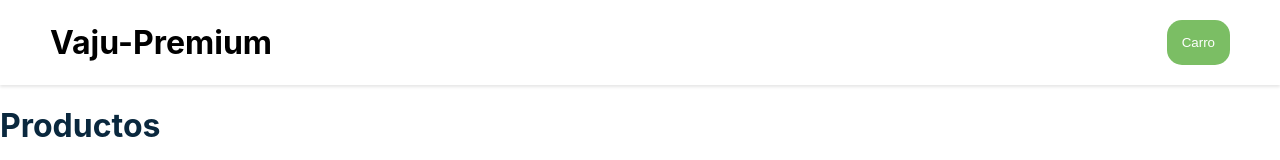
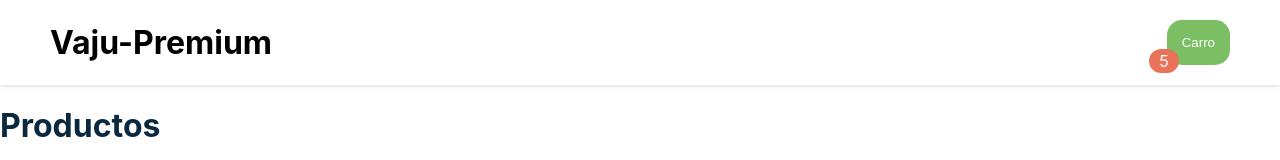
Before and after one commit to JuanGarcia0162/Shop, a React (Create React App) app in the folder shopping-cart/: page / in a window 1280 px wide. Shown: the top 160 px of the page. Built offline with nearby package versions, Linux system fonts and the light colour scheme.

Commit message:
Se agrega 1 componente nuevo (BubbleAlert) Que sirve para indicar cuantos elementos estan en el carro de compras

```diff
--- /dev/null
+++ b/shopping-cart/src/components/BubbleAlert.js
@@ -0,0 +1,19 @@
+import { Component } from "react";
+
+const styles = {
+  bubbleAlert: {
+    backgroundColor: "#E9725A",
+    borderRadius: "15px",
+    color: "#fff",
+    padding: "2px 10px",
+    fontsize: "0.9rem",
+    width: "20px",
+  },
+};
+class BubbeAlert extends Component {
+  render() {
+    return <span style={styles.bubbleAlert}>5</span>;
+  }
+}
+
+export default BubbeAlert;
--- a/shopping-cart/src/components/Carro.js
+++ b/shopping-cart/src/components/Carro.js
@@ -1,5 +1,6 @@
 import { Component } from "react";
-import Button from "./Button";
+import BubbleAlert from "./BubbleAlert";
+
 
 const styles = {
     carro: {
@@ -9,6 +10,12 @@ const styles = {
         border: 'none',
         padding: '15px',
         borderRadius: '15px',
+    },
+    bubble: {
+      position: 'relative',
+      left: 12,
+      top: 20,
+
     }
 }
 
@@ -16,7 +23,10 @@ class Carro extends Component {
   render() {
     return (
       <div>
-        <Button style={styles.carro}>Carro</Button>
+        <span style={styles.bubble}>
+          <BubbleAlert/>
+        </span>
+        <button style={styles.carro}>Carro</button>
       </div>
     );
   }
```
